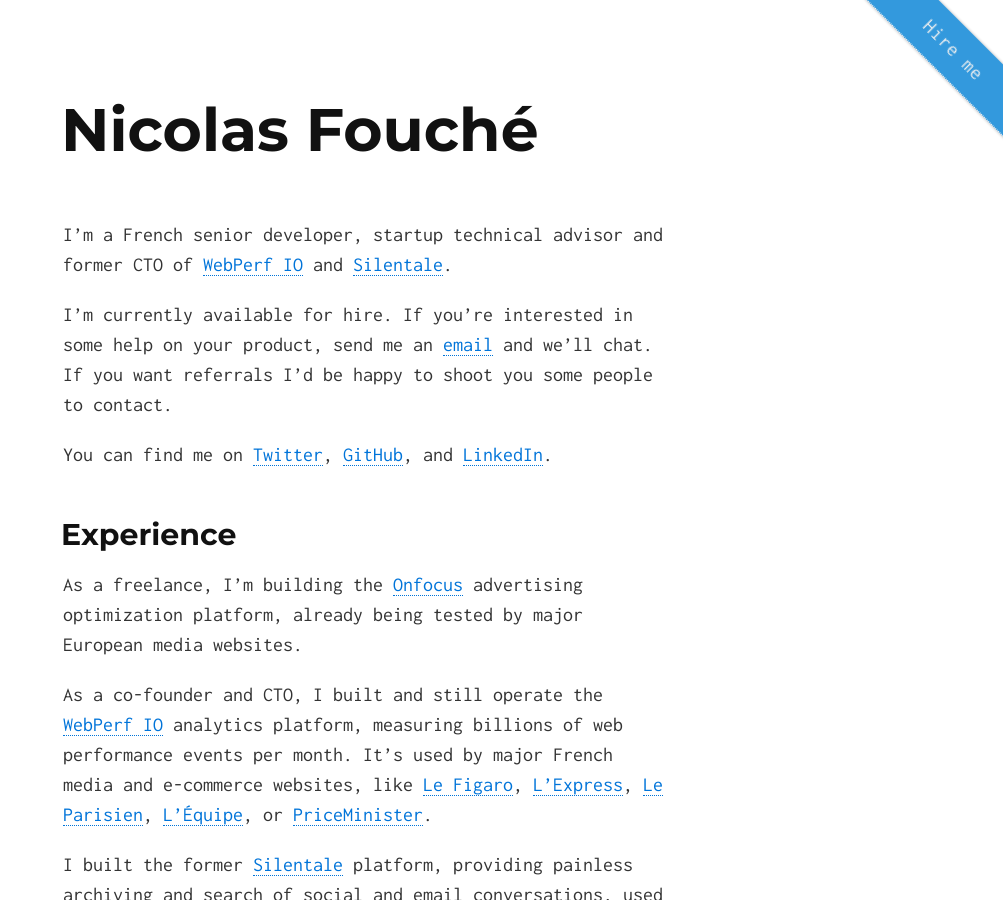
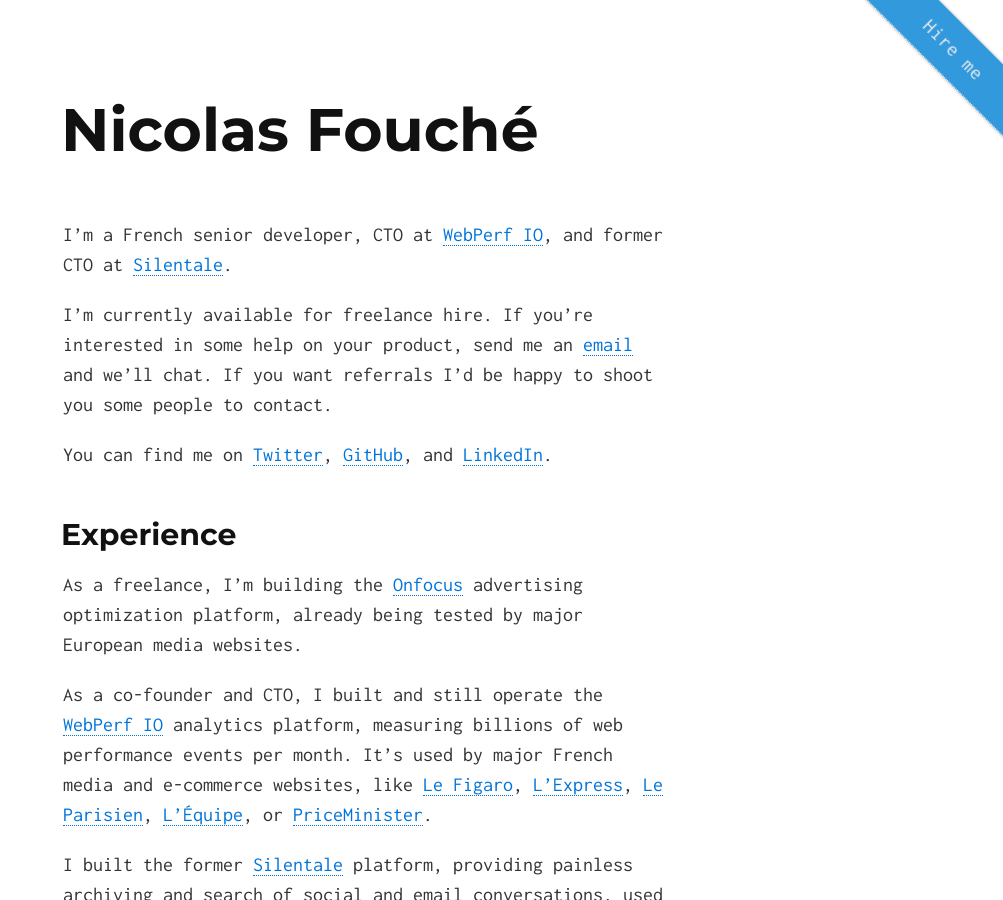
Before and after one commit to nfo/nicolasfouche.com, a Jekyll site: the page built from index.md, in a window 1280 px wide and 900 px high. Shown: the whole window, without its empty margins (277-1280 px from the left). Built offline with Jekyll 4.4.1, drawn with Linux system fonts in a browser that asks for light colours; a script that is not in the unit is left out.

Commit message:
Copy/pasting chunks of text while on the phone is sometimes a bad idea. I'm still the CTO at webperf.io, and only available for freelancing missions.

```diff
--- a/index.md
+++ b/index.md
@@ -2,9 +2,9 @@
 layout: default
 ---
 
-I'm a French senior developer, startup technical advisor and former CTO of [WebPerf IO](http://webperf.io/) and [Silentale](http://silentale.com).
+I'm a French senior developer, <span title="and Président">CTO</span> at [WebPerf IO](http://webperf.io/), and former CTO at [Silentale](http://silentale.com).
 
-I'm currently available for hire. If you're interested in some help on your product, send me an <a href="mailto:nicolas.fouche@gmail.com">email</a> and we'll chat. If you want referrals I'd be happy to shoot you some people to contact.
+I'm currently available for freelance hire. If you're interested in some help on your product, send me an <a href="mailto:nicolas.fouche@gmail.com">email</a> and we'll chat. If you want referrals I'd be happy to shoot you some people to contact.
 
 You can find me on [Twitter](http://twitter.com/nicolas_), [GitHub](http://github.com/nfo), and [LinkedIn](http://www.linkedin.com/in/nicolasfouche).
 
```
